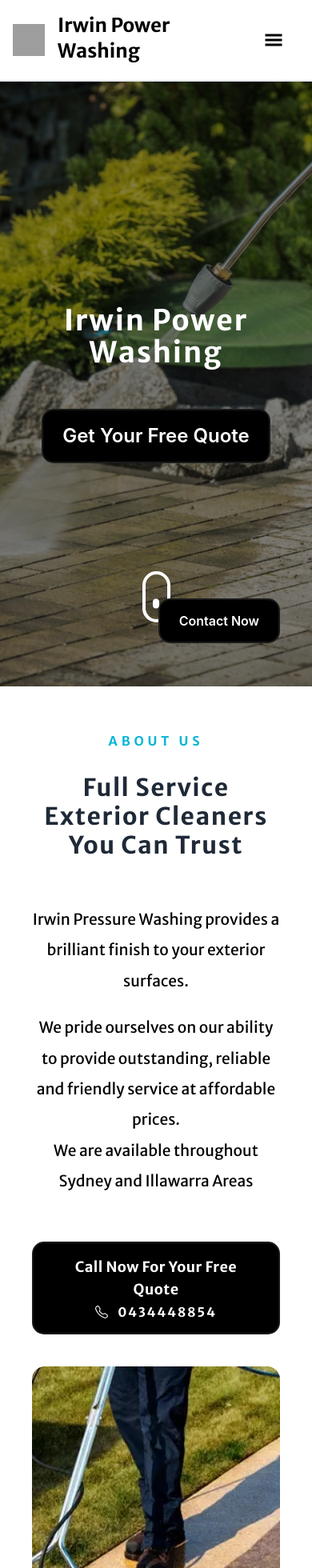
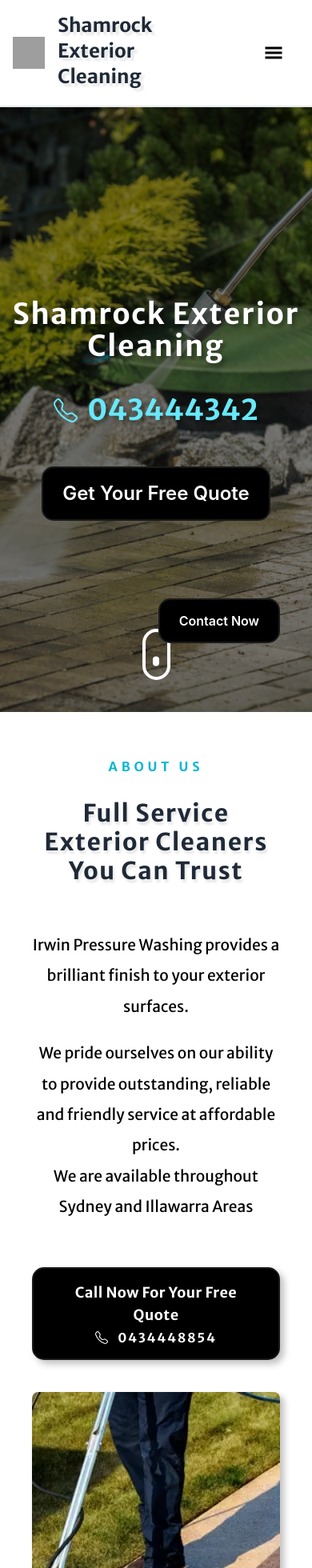
Before and after one commit to danielirwin99/pressure-washing, a React (Create React App) app: page / in a window 390 px wide. Shown: the top 1960 px of the page at 80% size. Built offline with nearby package versions, Linux system fonts and the light colour scheme; grey boxes are pictures that could not be loaded.

Commit message:
Minor Adjustments

```diff
--- a/src/components/Footer.jsx
+++ b/src/components/Footer.jsx
@@ -17,7 +17,7 @@
           </figure>
         </a> */}
         <div className="grid grid-cols-2 lg:grid-cols-3 lg:text-md">
-          <ul className="flex flex-col text-xs md:text-sm ">
+          <ul className="flex flex-col text-xs md:text-sm lg:text-md ">
             <p className="text-white font-bold">QUICK LINKS</p>
             <a href="#" className="footerLinks">
               Home
@@ -33,9 +33,24 @@
             </a>
           </ul>
           <div className="lg:flex flex-col text-xs md:text-sm lg:text-md hidden">
-            <a className="footerLinks">Reviews</a>
-            <a className="footerLinks">Refer a friend</a>
-            <a className="footerLinks">Profile</a>
+            <ul className="flex flex-col text-xs md:text-sm ">
+              <p className="text-white font-bold">SERVICES</p>
+              <a href="#" className="text-white py-2 pt-4">
+                Powerwashing
+              </a>
+              <a href="#about" className="text-white py-2 ">
+                Driveway Sealing
+              </a>
+              <a href="#services" className="text-white py-2 ">
+                Window Cleaning
+              </a>
+              <a href="#photos" className="text-white py-2 ">
+                Hedging & Trimming
+              </a>
+              <a href="#photos" className="text-white py-2 ">
+                Garden Maintenance
+              </a>
+            </ul>
           </div>
           <div className="flex flex-col text-xs md:text-sm lg:text-md -ml-3">
             <p className="text-white font-bold">CONTACT US</p>
@@ -58,7 +73,7 @@
       </div>
       <div className="bg-white w-full py-6">
         <h2 className=" text-sm lg:text-md px-3 text-center ">
-          Copyright &copy; {`${new Date().getFullYear()}`} Irwin Washing. All
+          Copyright &copy; {`${new Date().getFullYear()}`} Shamrock Exterior . All
           Rights Reserved
         </h2>
       </div>
--- a/src/components/Landing/About.jsx
+++ b/src/components/Landing/About.jsx
@@ -10,7 +10,7 @@
           <h3 className="text-center text-cyan-500 tracking-[0.3em] font-bold text-md lg:text-lg ">
             ABOUT US
           </h3>
-          <h2 className="text-center text-3xl lg:text-5xl font-bold text-gray-800 mt-7 tracking-wider">
+          <h2 className="text-center text-3xl lg:text-5xl font-bold text-gray-800 mt-7 tracking-wider" style={{textShadow:"2px 4px 3px rgba(0,0,0,0.1)"}}>
             Full Service Exterior Cleaners You Can Trust
           </h2>
           <p className="mt-14 text-[1.2rem] text-center xl:text-start leading-loose">
@@ -22,7 +22,7 @@
             and friendly service at affordable prices. <br /> We are available
             throughout Sydney and Illawarra Areas{" "}
           </p>
-          <div className="quote-now mt-14 mx-auto">
+          <div className="quote-now mt-14 mx-auto template-shadow">
             <h4 className="font-semibold mb-1 text-lg tracking-wide">
               Call Now For Your Free Quote
             </h4>
@@ -36,11 +36,11 @@
             </div>
           </div>
         </div>
-        <div className="w-full xl:w-1/2 h-[500px] xl:h-auto ">
+        <div className="w-full xl:w-1/2 h-[500px] xl:h-auto template-shadow rounded-lg ">
           <img
             src={power}
             alt=""
-            className="w-full h-full rounded-2xl object-cover xl:object-fill"
+            className="w-full h-full rounded-lg object-cover xl:object-fill"
           />
         </div>
       </div>
--- a/src/components/Landing/Benefits.jsx
+++ b/src/components/Landing/Benefits.jsx
@@ -7,7 +7,10 @@
         {/* <h3 className="text-[aqua] tracking-[0.3em] font-semibold text-lg ">
           GET A FREE QUOTE TODAY
         </h3> */}
-        <h2 className="text-3xl font-bold  mt-1 tracking-wider mb-4 text-blue-500">
+        <h2
+          className="text-3xl font-bold  mt-1 tracking-wider mb-4 text-blue-500"
+          style={{ textShadow: "2px 4px 3px rgba(0,0,0,0.1)" }}
+        >
           Benefits of Pressuring Cleaning
         </h2>
         <div className="space-y-6">
--- a/src/components/Landing/Header.jsx
+++ b/src/components/Landing/Header.jsx
@@ -1,6 +1,7 @@
 import React from "react";
 import image from "../../assets/pressure.jpg";
 import { motion } from "framer-motion";
+import { BsTelephone } from "react-icons/bs";
 
 const Header = () => {
   return (
@@ -12,17 +13,23 @@
             Contact Now
           </a>
         </div>
-        <div className="absolute w-full h-full -z-1">
+        <div className="absolute w-full h-full -z-10">
           <img
             src={image}
             alt="Header Img"
-            className="w-full h-full object-cover brightness-50"
+            className="w-full h-full object-cover brightness-[.47]"
           />
         </div>
         <div className="flex h-full z-10 w-full flex-col justify-center items-center">
-          <h1 className="text-white font-bold text-center text-4xl lg:text-7xl z-10 tracking-wider">
-            Irwin Power Washing
+          <h1 className="text-white font-bold text-center text-4xl lg:text-7xl z-10 tracking-wider text-shadow">
+            Shamrock Exterior Cleaning
           </h1>
+          <div className="flex items-center justify-center mt-10">
+            <BsTelephone className="mr-3 text-3xl text-cyan-300 text-shadow" />
+            <h2 className="text-4xl font-bold text-cyan-300 text-shadow">
+              043444342
+            </h2>
+          </div>
           <a
             href="#quotes"
             className="contact-now header-button z-50 !text-2xl "
@@ -30,7 +37,7 @@
             Get Your Free Quote
           </a>
         </div>
-        <div className="absolute xs:bottom-10 bottom-20 w-full flex justify-center items-center">
+        <div className="absolute xs:bottom-10 bottom-10 w-full flex justify-center items-center">
           <a href="#about">
             <div className="w-[35px] h-[64px] rounded-3xl border-4 border-white flex justify-center items-start p-2">
               <motion.div
--- a/src/components/Landing/Quotes.jsx
+++ b/src/components/Landing/Quotes.jsx
@@ -18,7 +18,10 @@
             <h3 className="text-center text-[aqua] tracking-widest font-semibold text-xl ">
               GET IN TOUCH TODAY
             </h3>
-            <h2 className="text-center text-6xl font-bold text-white mt-7 tracking-wider">
+            <h2
+              className="text-center text-6xl font-bold text-white mt-7 tracking-wider"
+              style={{ textShadow: "2px 4px 3px rgba(0,0,0,0.2)" }}
+            >
               Contact Us
             </h2>
             <img
@@ -29,17 +32,17 @@
           </div>
           {/* Our Right Side of the Contact */}
           <div className="bg-white w-full lg:w-2/5 mx-10 md:mx-14 lg:mx-0 rounded-md">
-            <form className="rounded py-5 px-10 ">
+            <form className="rounded py-5 px-10 template-shadow">
               <h2 className="font-semibold text-sm tracking-wide mb-5 text-cyan-500">
                 ASK US FOR A FREE QUOTE
               </h2>
-              <h2 className="font-bold text-2xl text-gray-800 mb-5">
+              <h2 className="font-bold text-3xl text-gray-800 mb-5">
                 Contact Form
               </h2>
               <p className="mb-3">
                 Whether you have a residential or commercial property, our
-                services ensure that your property is shiny and free from
-                graffiti and debris.
+                services ensure that your property is immaculately rejuvenated,
+                radiating with a newfound brilliance.
               </p>
               <p className="mt-8 mb-3">Full Name *</p>
               <input
--- a/src/components/Landing/Services.jsx
+++ b/src/components/Landing/Services.jsx
@@ -15,7 +15,10 @@
       <h3 className="text-center text-cyan-500 tracking-[0.3em] font-semibold text-md lg:text-lg ">
         OUR SERVICES
       </h3>
-      <h2 className="text-center text-3xl lg:text-5xl font-bold text-gray-800 mt-7 tracking-wider">
+      <h2
+        className="text-center text-3xl lg:text-5xl font-bold text-gray-800 mt-7 tracking-wider"
+        style={{ textShadow: "2px 4px 3px rgba(0,0,0,0.1)" }}
+      >
         What We Can Do
       </h2>
       <p className="mt-4 text-[1.2rem] font-normal leading-loose text-center">
--- a/src/components/Navbar.jsx
+++ b/src/components/Navbar.jsx
@@ -1,6 +1,5 @@
 import React from "react";
 import { BsTelephone } from "react-icons/bs";
-import { GiHamburgerMenu } from "react-icons/gi";
 import Hamburger from "./UI/Hamburger";
 
 const Navbar = () => {
@@ -16,7 +15,12 @@
             src="https://upload.wikimedia.org/wikipedia/commons/8/8c/Shamrock.svg"
             alt="Logo"
           />
-          <h1 className="font-bold text-2xl mb-1">Irwin Power Washing</h1>
+          <h1
+            className="font-bold text-2xl mb-1 text-gray-800"
+            style={{ textShadow: "4px 4px 3px rgba(0,0,0,0.1)" }}
+          >
+            Shamrock Exterior Cleaning
+          </h1>
         </a>
         <ul className="ms-auto flex space-x-10 items-center lg:items-end lg:mb-1">
           <li className="nav-item hidden lg:flex">
@@ -40,7 +44,7 @@
             </a>
           </li>
           <li className="nav-item hidden md:flex ">
-            <a className="nav-link text-center flex flex-col" href="#contact">
+            <a className="nav-link text-center flex flex-col" href="#quotes">
               <div className="flex justify-center items-center space-x-4">
                 <BsTelephone className="mr-3 " />
                 049943828
@@ -50,7 +54,7 @@
           </li>
           <li className="nav-item lg:hidden">
             <a className="nav-link">
-              <Hamburger  />
+              <Hamburger />
             </a>
           </li>
         </ul>
--- a/src/index.css
+++ b/src/index.css
@@ -47,6 +47,14 @@
 
 .nav-link:hover {
   color: aqua;
+}
+
+.template-shadow {
+  box-shadow: 5px 5px 8px rgba(0, 0, 0, 0.25);
+}
+
+.text-shadow {
+  text-shadow: 4px 4px 4px rgba(0,0,0,0.3);
 }
 
 .contact-now {
@@ -117,7 +125,7 @@
   align-items: center;
   margin: 8px 8px;
   background: rgba(0, 0, 0, 0.25);
-  padding: 50px 0;
+  padding: 64px 0;
   border-radius: 2px;
   box-shadow: 5px 5px 5px rgba(0, 0, 0, 0.15);
 }
@@ -146,6 +154,8 @@
 .photos-container {
   height: 350px;
   margin: 8px;
+  border-radius: 6px;
+  box-shadow: 5px 5px 8px rgba(0, 0, 0, 0.15);
 }
 
 .tabs-container {
```
Also changed, not shown: src/components/Landing/Photos.jsx (+11 -8 lines).
